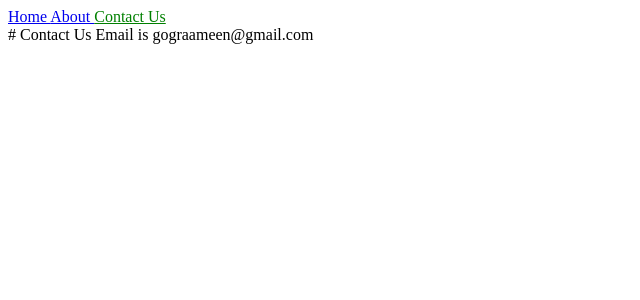
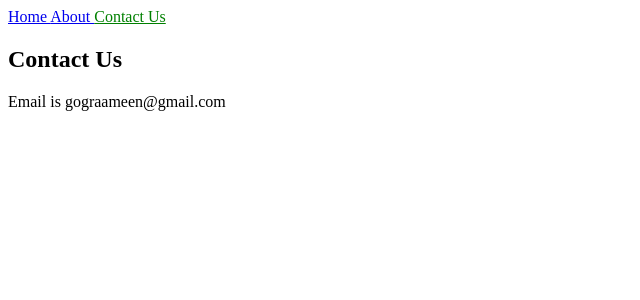
Before and after one commit to gograameen/gograameen.github.io, a Jekyll site: the page built from contact-us.html, in a window 1280 px wide. Shown: the top 300 px of the page, without its empty margins (0-640 px from the left). Built offline with Jekyll 4.4.1, drawn with Linux system fonts in a browser that asks for light colours.

Commit message:
Minor changs

```diff
--- a/about.html
+++ b/about.html
@@ -3,6 +3,6 @@ layout: default-layout
 description: GoGraameen About Us page
 title: About Us
 ---
-# About Us page
+<h2>About Us page</h2>
 
 Founded by Harsh Soliya and Karuna Gaikwad
--- a/contact-us.html
+++ b/contact-us.html
@@ -3,6 +3,6 @@ layout: default-layout
 description: GoGraameen Contact Us page
 title: Contact Us
 ---
-# Contact Us
+<h2>Contact Us</h2>
 
 Email is gograameen@gmail.com
```
